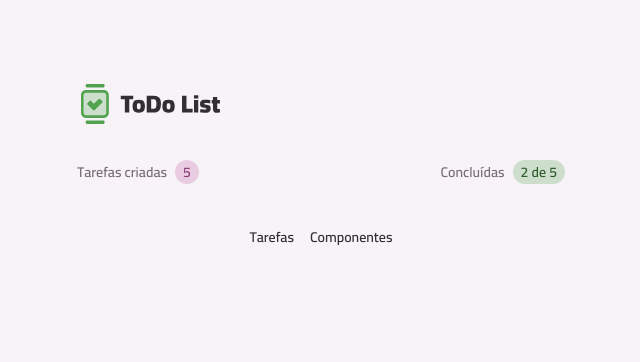
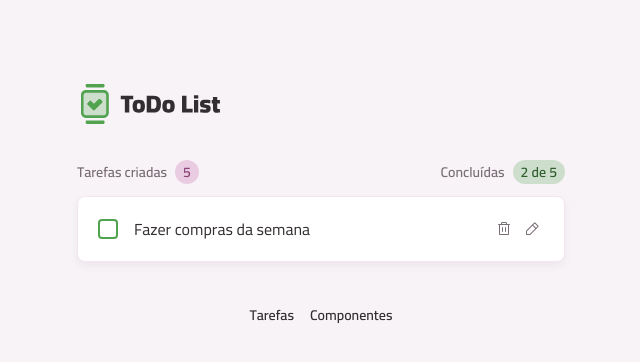
Before and after one commit to eloisaoliveira/todo-app, a React (Vite) app: page / in a window 1280 px wide. Shown: the top 362 px of the page, without its empty margins (319-959 px from the left). Built offline with nearby package versions, Linux system fonts and the light colour scheme.

Commit message:
:sparkles: feat: task component

```diff
--- /dev/null
+++ b/src/core-components/task-item.tsx
@@ -0,0 +1,54 @@
+import React from "react";
+import ButtonIcon from "../components/button-icon";
+import Card from "../components/card";
+import InputCheckbox from "../components/input-checkbox";
+import Text from "../components/text";
+
+import TrashIcon from "../assets/icons/trash.svg?react";
+import PencilIcon from "../assets/icons/pencil.svg?react";
+import XIcon from "../assets/icons/x.svg?react";
+import CheckIcon from "../assets/icons/check.svg?react";
+import InputText from "../components/input-text";
+
+export default function TaskItem() {
+  const [isEditing, setIsEditing] = React.useState(false);
+
+  function handleEditTask() {
+    setIsEditing(true)
+  }
+
+  function handleExitEditTask() {
+    setIsEditing(false)
+  }
+
+  return (
+    <Card size="md" className="flex items-center gap-4">
+      {!isEditing ? (
+        <>
+          <InputCheckbox />
+          <Text className="flex-1">Fazer compras da semana</Text>
+          <div className="flex gap-1">
+            <ButtonIcon icon={TrashIcon} variant="tertiary" />
+            <ButtonIcon
+              icon={PencilIcon}
+              variant="tertiary"
+              onClick={handleEditTask}
+            />
+          </div>
+        </>
+    ) : (
+        <>
+          <InputText className="flex-1" />
+          <div className="flex gap-1">
+            <ButtonIcon
+              icon={XIcon}
+              variant="secondary"
+              onClick={handleExitEditTask}
+            />
+            <ButtonIcon icon={CheckIcon} variant="primary" />
+          </div>
+        </>
+    )}
+    </Card>
+  )
+}
--- a/src/pages/page-home.tsx
+++ b/src/pages/page-home.tsx
@@ -1,4 +1,5 @@
 import Container from "../components/container";
+import TaskItem from "../core-components/task-item";
 import TasksSummary from "../core-components/tasks-summary";
 
 export default function PageHome() {
@@ -7,6 +8,8 @@
       <header className="flex items-center justify-between">
         <TasksSummary />
       </header>
+
+      <TaskItem />
     </Container>
   );
 }
```
